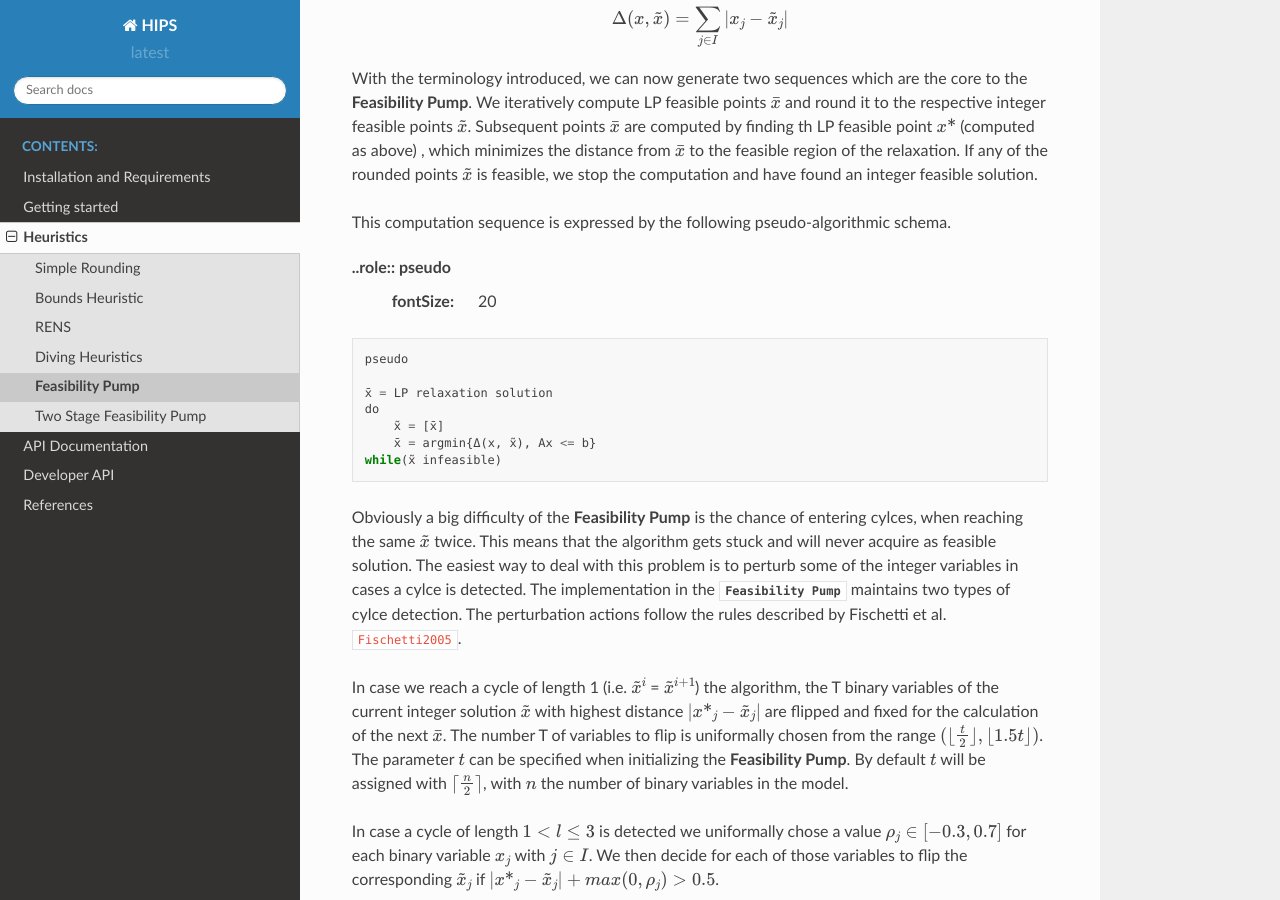
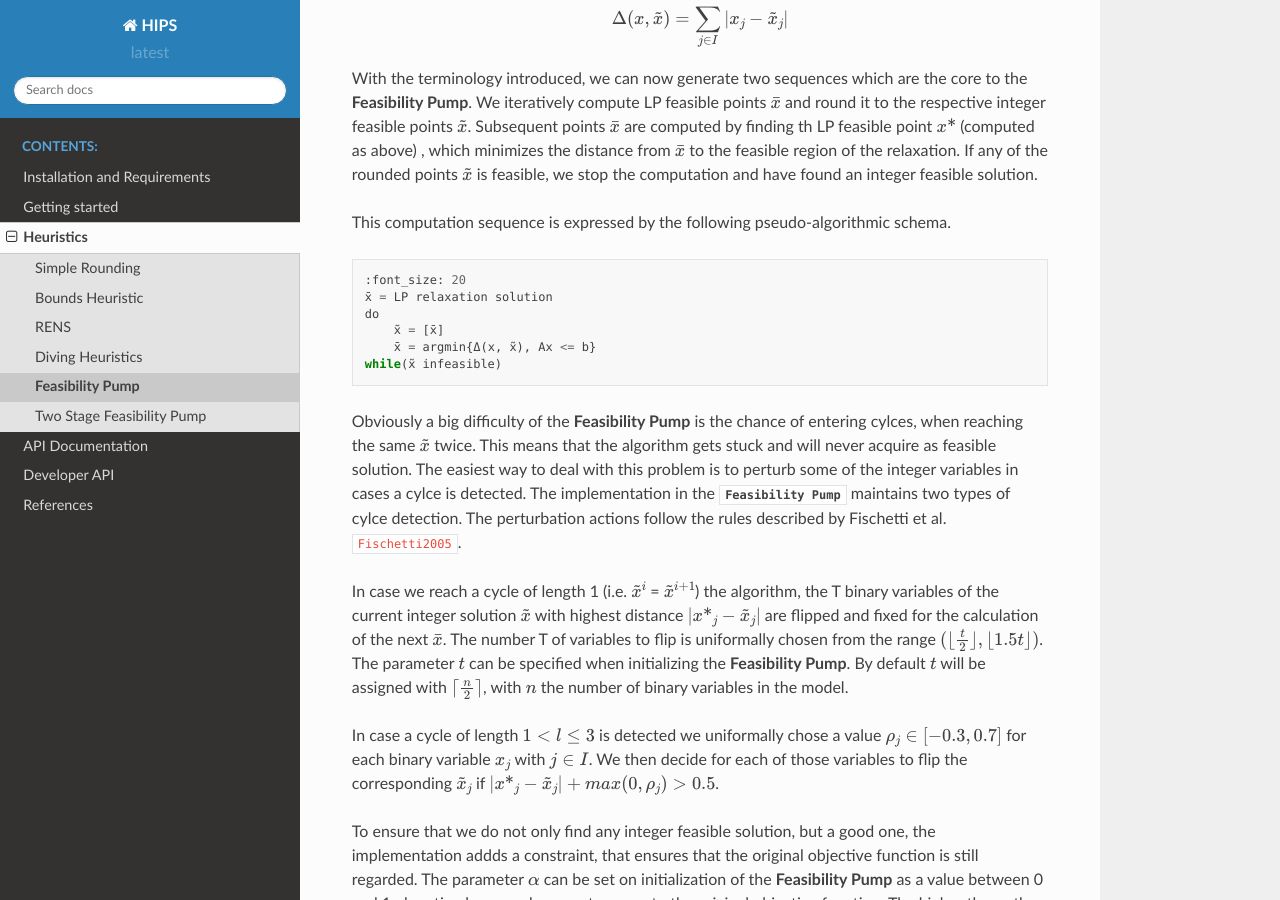
Before and after one commit to cxlvinchau/hips, a Sphinx documentation site: the page built from docs/heur/feasibility_pump.rst, in a window 1280 px wide and 900 px high, scrolled down 682 px. Built offline with Sphinx 7.4.7 and the Read the Docs theme 2.0.0, drawn with Linux system fonts in a browser that asks for light colours; cross-references to code outside the pages are shown as plain code.

Commit message:
adjusted fs heuristics

```diff
--- a/docs/heur/feasibility_pump.rst
+++ b/docs/heur/feasibility_pump.rst
@@ -40,11 +40,10 @@ If any of the rounded points :math:`\tilde{x}` is feasible, we stop the computat
 
 This computation sequence is expressed by the following pseudo-algorithmic schema.
 
-..role:: pseudo
-    :fontSize: 20
 
-.. parsed-literal:: pseudo
+.. parsed-literal::
 
+    :font_size: 20
     x̄ = LP relaxation solution
     do
         x̃ = [x̄]
```
